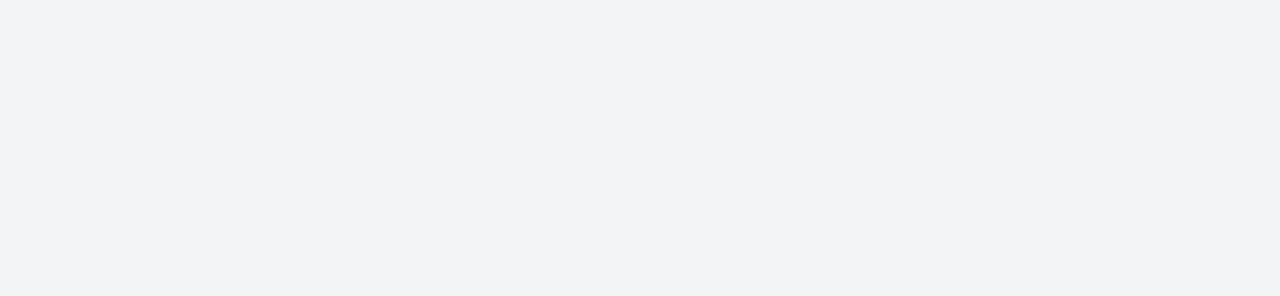
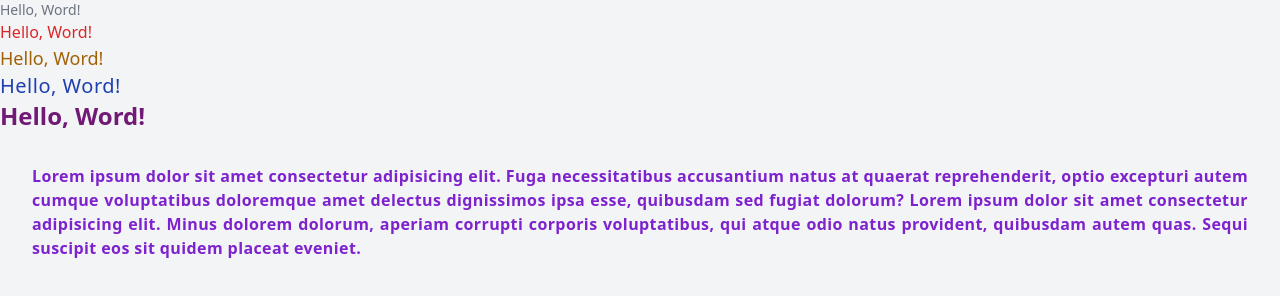
Before and after one commit to zLey-Santos/Projetos-Em-Tailwindcss, a website: page src/index.html in a window 1280 px wide. Drawn offline with Linux system fonts and the light colour scheme.

Commit message:
Tailwindcss sintax de cores, peso das fontes, espaçamento e padding
tamanho das fontes = 'text-cor-pesso ex: text.red-500'

posicionamento dos texto = 'text-center, left,justfy....'

espaçamento entre as letras 'tracking-wide

```diff
--- a/src/index.html
+++ b/src/index.html
@@ -10,9 +10,21 @@
     </head>
 
     <body class="bg-gray-100">
+        <h2 class="text-sm text-gray-500">Hello, Word!</h2>
+        <h2 class="text-base text-red-600">Hello, Word!</h2>
+        <h2 class="text-lg text-yellow-700">Hello, Word!</h2>
+        <h2 class="text-xl text-blue-800 tracking-wide">Hello, Word!</h2>
+        <h2 class="text-2xl text-fuchsia-900 font-bold">Hello, Word!</h2>
 
-
-
+        <p class="text-justify p-8  tracking-wide text-purple-700 font-bold">Lorem ipsum dolor sit amet consectetur
+            adipisicing
+            elit. Fuga
+            necessitatibus
+            accusantium
+            natus at quaerat reprehenderit, optio excepturi autem cumque voluptatibus doloremque amet delectus
+            dignissimos ipsa esse, quibusdam sed fugiat dolorum? Lorem ipsum dolor sit amet consectetur adipisicing
+            elit. Minus dolorem dolorum, aperiam corrupti corporis voluptatibus, qui atque odio natus provident,
+            quibusdam autem quas. Sequi suscipit eos sit quidem placeat eveniet. </p>
     </body>
 
 </html>
```
Also changed, not shown: dist/output.css.
